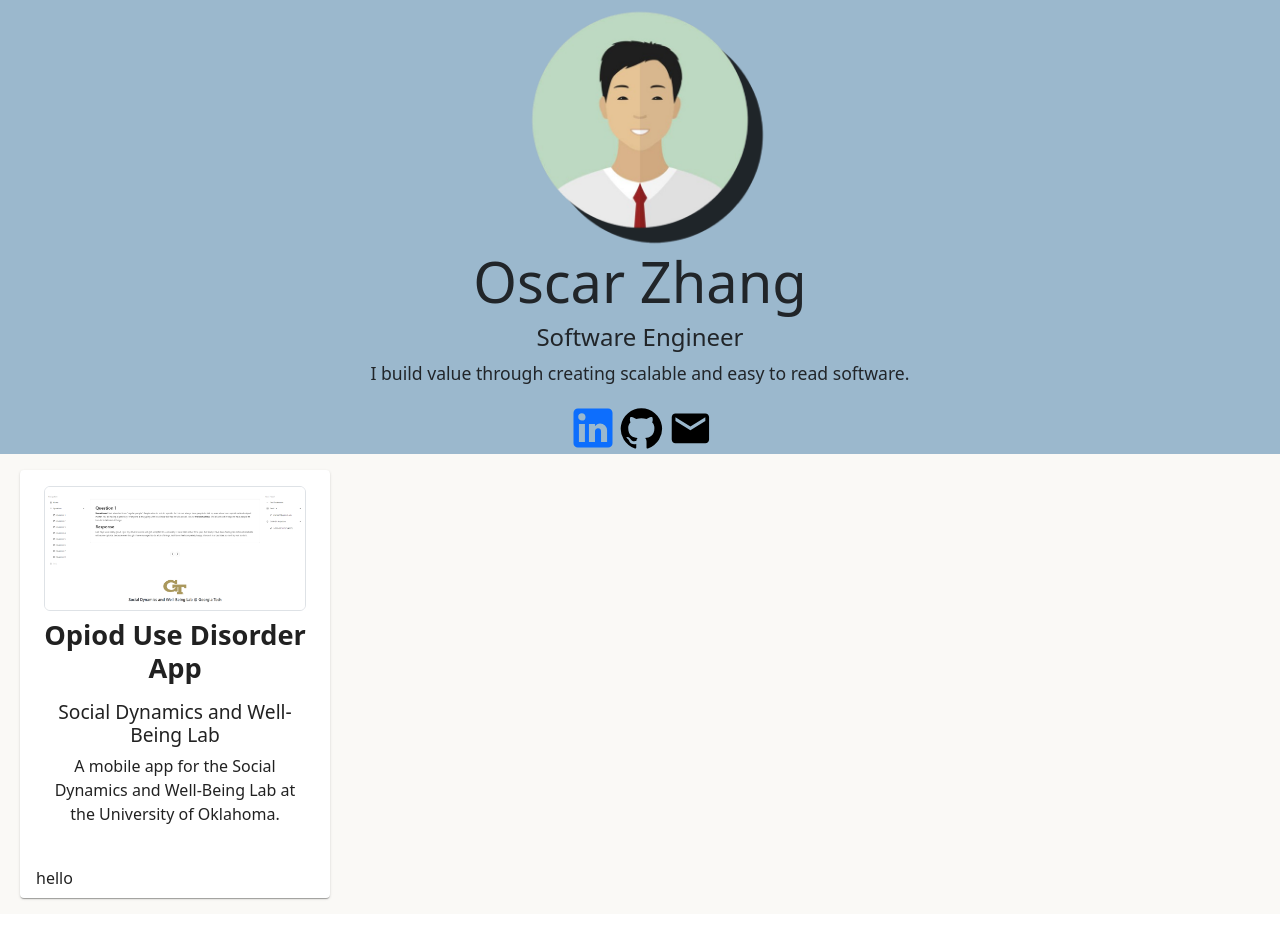
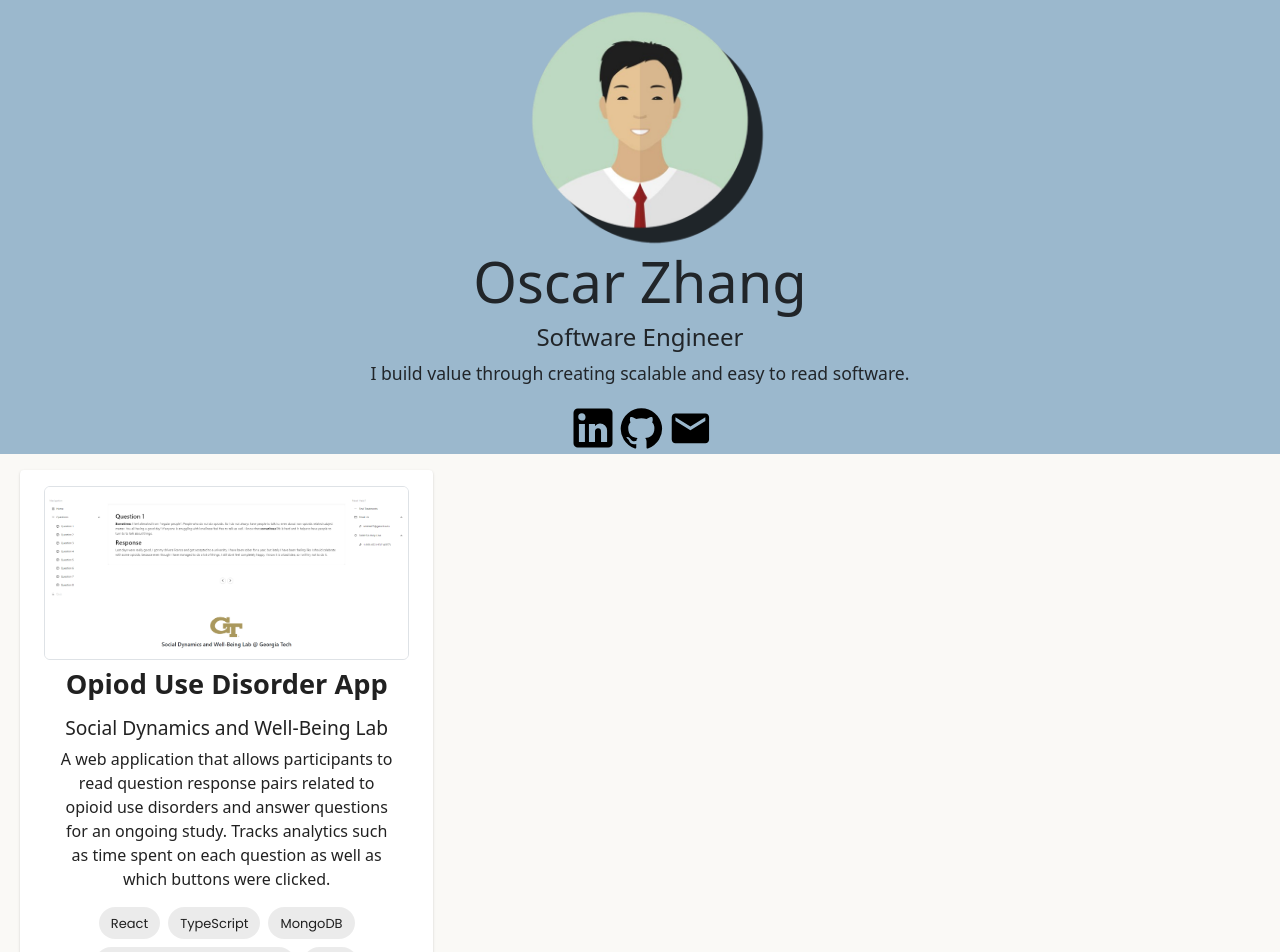
Before and after one commit to oscarzhang228/Portfolio-OZ, a React (Vite) app: page / in a window 1280 px wide. Shown: the top 952 px of the page. Before the commit the page ends 914 px from the top, so only its background shows below. Built offline with nearby package versions, Linux system fonts and the light colour scheme.

Commit message:
create technology chips for projects

```diff
--- a/src/components/ProjectsBar/ProjectsBar.module.scss
+++ b/src/components/ProjectsBar/ProjectsBar.module.scss
@@ -5,14 +5,26 @@
 .Project-Title {
   font-size: 1.7rem;
   font-weight: 600;
+  // for mobile devices
+  @media screen and (max-width: 376px) {
+    font-size: 1.4rem;
+  }
 }
 
 .Project-Subtitle {
   font-size: 1.2rem;
   font-weight: 500;
+  // for mobile devices
+  @media screen and (max-width: 376px) {
+    font-size: 1rem;
+  }
 }
 
 .Project-Body {
   font-size: 1rem;
   font-weight: 400;
+  // for mobile devices
+  @media screen and (max-width: 376px) {
+    font-size: 0.8rem;
+  }
 }
--- a/src/components/ProjectsBar/ProjectsBar.tsx
+++ b/src/components/ProjectsBar/ProjectsBar.tsx
@@ -1,6 +1,6 @@
 import styles from "./ProjectsBar.module.scss";
 import Card from "@mui/material/Card";
-import { CardContent, CardActions } from "@mui/material";
+import { CardContent, CardActions, Chip } from "@mui/material";
 import oudAppPic from "../../assets/oud-app.png";
 /**
  * ProjectsBar component used to display projects.
@@ -13,9 +13,16 @@ export default function ProjectsBar() {
           <Project
             title="Opiod Use Disorder App"
             company="Social Dynamics and Well-Being Lab"
-            description="A mobile app for the Social Dynamics and Well-Being Lab at the University of Oklahoma."
+            description="A web application that allows participants to read question response pairs related to opioid use disorders and answer questions for an ongoing study. Tracks analytics such as time spent on each question as well as which buttons were clicked."
             projectLink=""
             projectImage={oudAppPic}
+            technologies={[
+              "React",
+              "TypeScript",
+              "MongoDB",
+              "Vercel Serverless Functions",
+              "SASS",
+            ]}
           />
         </section>
       </div>
@@ -29,23 +36,61 @@ type ProjectProps = {
   description: string;
   projectLink: string;
   projectImage: string;
-  size?: number;
+  technologies: string[];
+  size?: string;
 };
+
 /**
- * Project component used to display a single project.
+ *
+ * @param title Name of the project.
+ * @param company Name of the company.
+ * @param description Description of the project.
+ * @param projectLink Link to the project.
+ * @param projectImage Image of the project.
+ * @param size Size of the project in terms of bootstrap colors. Used to override the default
+ * @param technologiesColor Color of the chips for the technologies used.
+ * @param technologies Technologies used in the project.
+ * @returns Project component used to display a project.
  */
 const Project = (props: ProjectProps) => {
-  const { title, company, description, projectLink, projectImage, size } =
-    props;
+  const {
+    title,
+    company,
+    description,
+    projectLink,
+    projectImage,
+    size,
+    technologies,
+  } = props;
 
-  const sizeClass = size ? `col-${size}` : "col-3";
+  const sizeClass = size ? size : "col-12 col-md-6 col-lg-5 col-xl-4";
   return (
     <Card className={`${sizeClass} text-center`}>
       <CardContent>
         <img src={projectImage} className={`mw-100 border rounded `} />
         <h1 className={`${styles["Project-Title"]} py-2`}>{title}</h1>
         <h2 className={`${styles["Project-Subtitle"]}`}>{company}</h2>
-        <p className={`${styles["Project-Body"]}`}>{description}</p>
+        <p className={`${styles["Project-Body"]} px-3`}>{description}</p>
+        <section className="d-flex flex-wrap gap-2 justify-content-center">
+          {technologies?.map((tech, index) => {
+            return (
+              <Chip
+                key={index}
+                label={tech}
+                sx={{
+                  fontWeight: "400",
+                  fontFamily: "Poppins, sans-serif",
+                  transition: "500ms",
+                  "&:hover": {
+                    backgroundColor: "rgb(155, 184, 205)",
+                    transform: "translateY(-5px)",
+                    transition: "500ms",
+                  },
+                }}
+              />
+            );
+          })}
+        </section>
       </CardContent>
       <CardActions>hello</CardActions>
     </Card>
--- a/src/components/SocialBar/SocialBar.tsx
+++ b/src/components/SocialBar/SocialBar.tsx
@@ -38,6 +38,7 @@ const linkedInStyle = {
   width: "3.25rem",
   height: "3.25rem",
   padding: "0",
+  color: "black",
 };
 
 const iconStyle = {
--- a/src/styles/_variables.scss
+++ b/src/styles/_variables.scss
@@ -1 +1,2 @@
 $light-blue: rgb(155, 184, 205);
+$main-font: "Roboto", sans-serif;
--- a/src/styles/main.scss
+++ b/src/styles/main.scss
@@ -1 +1,2 @@
 @import "globals";
+@import url("https://fonts.googleapis.com/css2?family=Poppins:ital,wght@0,100;0,200;0,300;0,400;0,500;0,600;0,700;0,800;0,900;1,100;1,200;1,300;1,400;1,500;1,600;1,700;1,800;1,900&display=swap");
```
